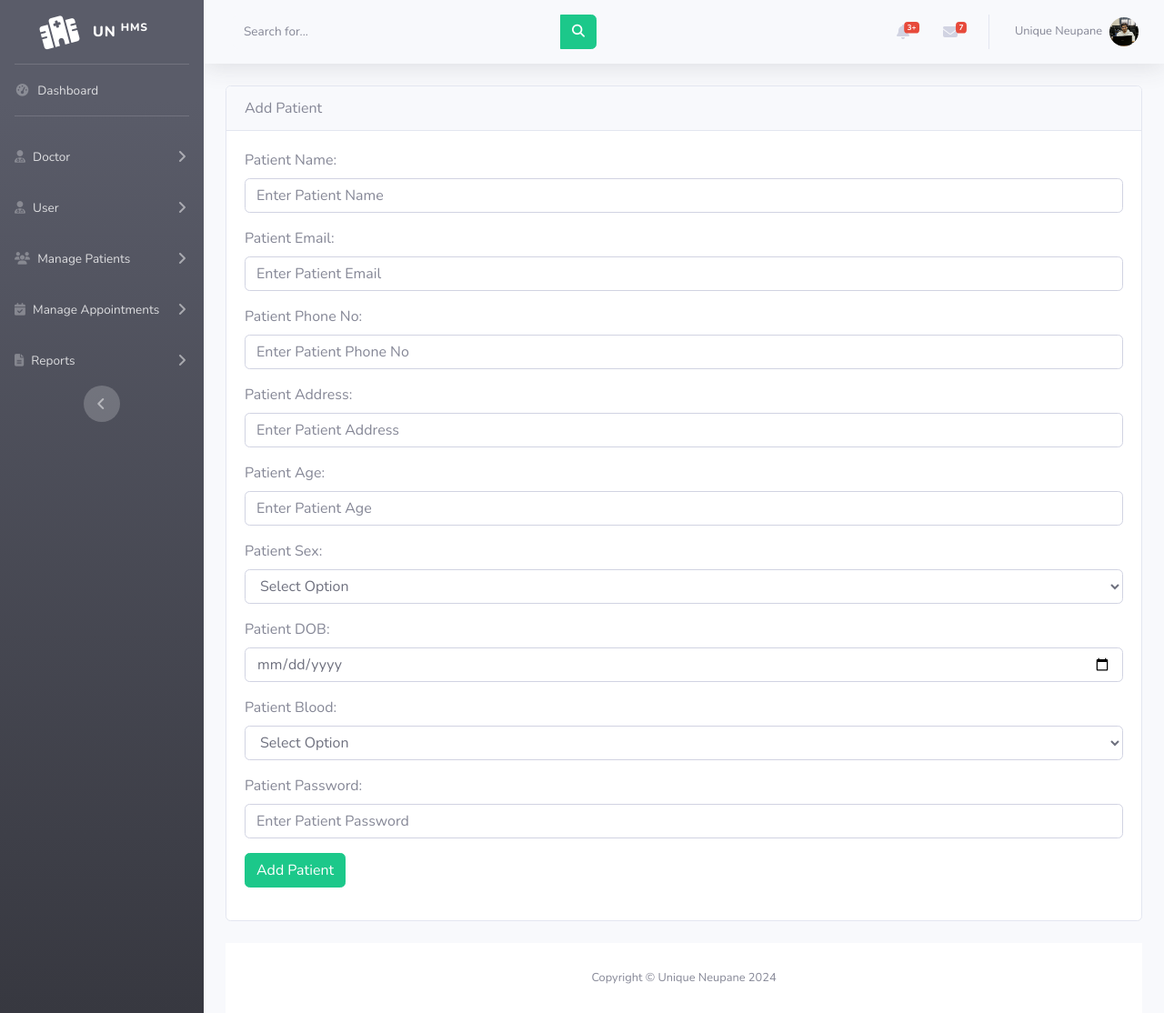
After one commit to Unique982/Hospital-Management-System-Project, a PHP site: page /admin/patient_add.php in a window 1280 px wide. The commit adds this page. Shown: the whole page at 91% size. Run offline with PHP 8.4, Linux system fonts and the light colour scheme; some libraries are stand-ins or nearby versions.

Commit message:
Day 2 Upload code

```diff
--- a/admin/includes/navbar.php
+++ b/admin/includes/navbar.php
@@ -54,7 +54,7 @@
                 </div>
             </li>
             <li class="nav-item">
-                <a class="nav-link collapsed" href="#" data-toggle="collapse" data-target="#collapseThree"
+                <a class="nav-link collapsed" href="./patient_list.php" data-toggle="collapse" data-target="#collapseThree"
                     aria-expanded="true" aria-controls="collapseThree">
                     <i class="fa-solid fa-users"></i>
                     <span>Manage Patients</span>
@@ -62,8 +62,8 @@
                 <div id="collapseThree" class="collapse" aria-labelledby="headingThree" data-parent="#accordionSidebar">
                     <div class="bg-white py-2 collapse-inner rounded">
                         <h6 class="collapse-header">Manage Patient</h6>
-                        <a class="collapse-item" href="employee-add.html">Add</a>
-                        <a class="collapse-item" href="employee-list.html">List</a>
+                        <a class="collapse-item" href="./patient_add.php">Add</a>
+                        <a class="collapse-item" href="./patient_list.php">List</a>
                     </div>
                 </div>
             </li>
--- a/admin/includes/scripts.php
+++ b/admin/includes/scripts.php
@@ -16,3 +16,11 @@
 
     <!-- Page level custom scripts -->
     <script src="js/demo/datatables-demo.js"></script>
+    <script>
+
+    function confirmDetele(){
+        if(confirm('Are you sure you want to delete')){
+            document.getElementById('deleteForm').submit();
+        }
+    }
+</script>
--- /dev/null
+++ b/admin/patient_add.php
@@ -0,0 +1,109 @@
+<?php include("includes/header.php");
+include("includes/navbar.php");
+include('../database/config.php');
+if(isset($_POST['add_patient'])){
+    $pt_name = mysqli_real_escape_string($conn, $_POST['pt_name']);
+    $pt_email = mysqli_real_escape_string($conn, $_POST['pt_email']);
+    $pt_phone = mysqli_real_escape_string($conn, $_POST['pt_phone']);
+    $pt_address = mysqli_real_escape_string($conn,$_POST['pt_address']);
+    $pt_dob = mysqli_real_escape_string($conn,$_POST['pt_dob']);
+    $pt_age = mysqli_real_escape_string($conn,$_POST['pt_age']);
+    $pt_sex = mysqli_real_escape_string($conn,$_POST['pt_sex']);
+    $pt_blood = mysqli_real_escape_string($conn,$_POST['pt_blood']);
+    $pt_password = mysqli_real_escape_string($conn,$_POST['pt_password']);
+
+    // check user already exists or not
+    $select_query = "SELECT  email, phone FROM `patient` WHERE email = '$pt_email' OR phone='$pt_phone'";
+    $result = mysqli_query($conn, $select_query) or die("Query failed");
+    if(mysqli_num_rows($result) >0){
+        echo '<div class="alert alert-danger">Patient Already Add </div>';
+    }
+    else{
+        $insert_query = "INSERT INTO `patient`( `name`, `age`, `sex`, `dob`, `blood_group`, `address`, `phone`, `password`, `email`)
+        VALUES('$pt_name','$pt_age','$pt_sex','$pt_dob','$pt_blood','$pt_address','$pt_phone','$pt_password','$pt_email')";
+      if(mysqli_query($conn, $insert_query)){
+        echo '<div class="alert alert-danger">Patient Add Successfully </div>';
+      }
+      else{
+        echo '<div class="alert alert-danger">Insert failed </div>';
+
+      }
+    }
+}
+?>
+<div class="container-fluid">
+
+    <div class="row">
+        <div class="col-12">
+            <div class="card mb-4">
+                <div class="card-header">
+                   Add Patient
+                </div>
+                <div class="card-body">
+                    <form action="" method="POST" enctype="multipart/form-data">
+                        <div class="form-group">
+                            <label>Patient Name:</label>
+                            <input type="text" name="pt_name" class="form-control" placeholder="Enter Patient Name">
+                        </div>
+                        <div class="form-group">
+                            <label>Patient Email:</label>
+                            <input type="email" name="pt_email" class="form-control" placeholder="Enter Patient Email">
+                        </div>
+                        <div class="form-group">
+                            <label>Patient Phone No:</label>
+                            <input type="number" name="pt_phone" class="form-control" placeholder="Enter Patient Phone No">
+                        </div>
+                        <div class="form-group">
+                            <label>Patient Address:</label>
+                            <input type="text" name="pt_address" class="form-control" placeholder="Enter Patient Address">
+                        </div>
+                        <div class="form-group">
+                            <label>Patient Age:</label>
+                            <input type="number" name="pt_age" class="form-control" placeholder="Enter Patient Age">
+                        </div>
+                        <div class="form-group">
+                            <label>Patient Sex:</label>
+                          <select name="pt_sex" id="sex" class="form-control">
+                            <option selected>Select Option</option>
+                            <option value="male">Male</option>
+                            <option value="female">Female</option>
+                            <option value="other">Other</option>
+                          </select>
+                        </div>
+                        <div class="form-group">
+                            <label>Patient DOB:</label>
+                            <input type="date" name="pt_dob" class="form-control" placeholder="Enter Patient Name">
+                        </div>
+                        <div class="form-group">
+                            <label>Patient Blood:</label>
+                          <select name="pt_blood" id="" class="form-control">
+                            <option selected>Select Option</option>
+                            <option value="A+">A+</option>
+                            <option value="A-">A-</option>
+                            <option value="B+">B+</option>
+                            <option value="B-">B-</option>
+                            <option value="AB+">AB+</option>
+                            <option value="AB-">AB-</option>
+                            <option value="O+">O+</option>
+                            <option value="O-">O-</option>
+                          </select>
+                        </div>
+                        <div class="form-group">
+                            <label>Patient Password:</label>
+                            <input type="password" name="pt_password" class="form-control" placeholder="Enter Patient Password">
+                        </div>
+                        <div class="form-group">
+                            <button type="submit" name="add_patient" class="btn btn-success">Add Patient</button>
+                        </div>
+                    </form>
+
+                </div>
+            </div>
+        </div>
+    </div>
+
+
+    <?php
+    include('includes/scripts.php');
+    include('includes/footer.php');
+    ?>
```
Also changed, not shown: admin/doctor_add.php (+8 -5 lines), admin/doctor_delete.php (added, +18 -0 lines), admin/doctor_specialization.php (+9 -4 lines), admin/doctor_specialization_delete.php (added, +18 -0 lines), admin/doctor_specialization_edit.php (added, +68 -0 lines), admin/doctor_view.php (added, +49 -0 lines), admin/patient_list.php (added, +65 -0 lines).
